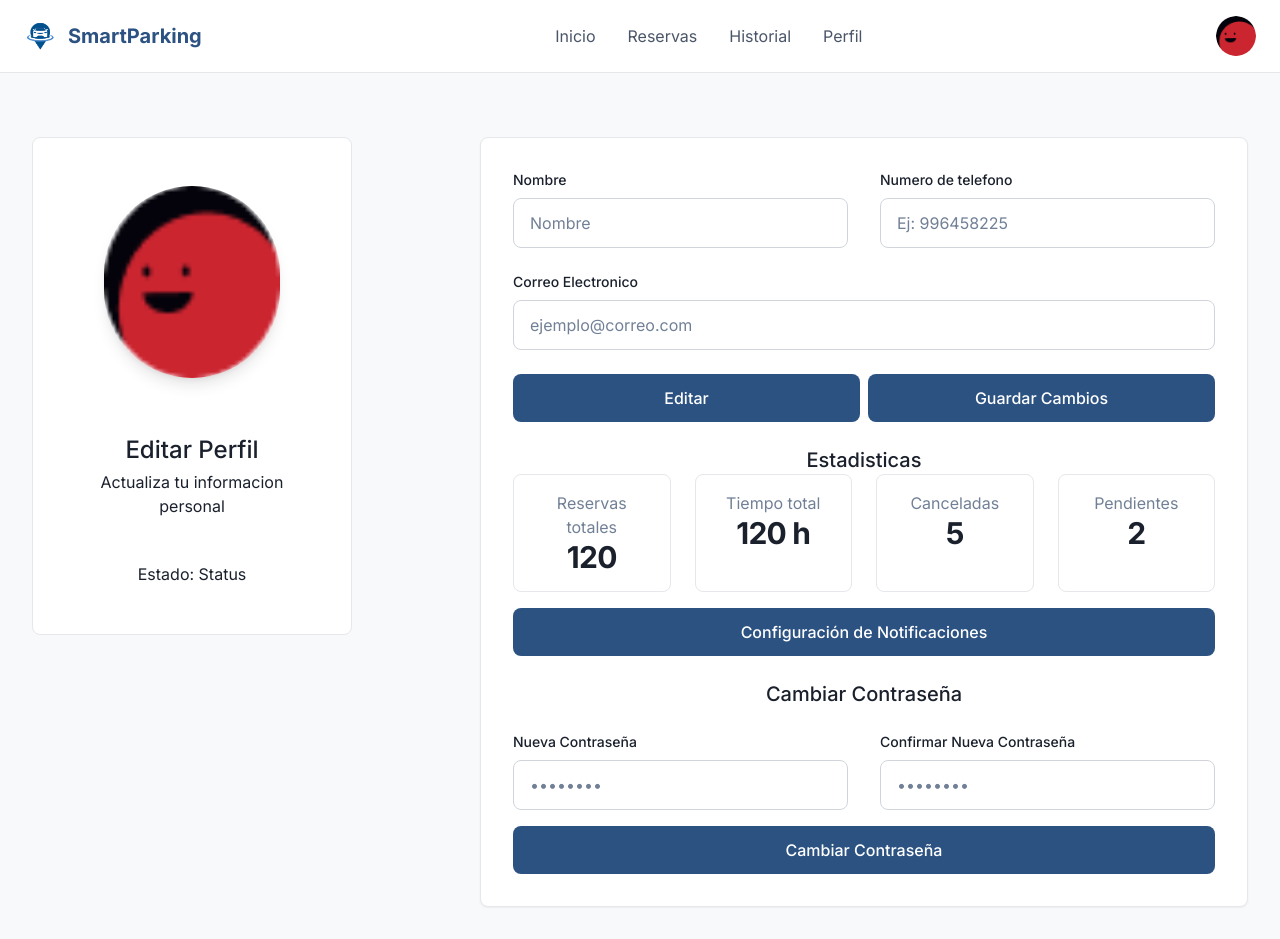
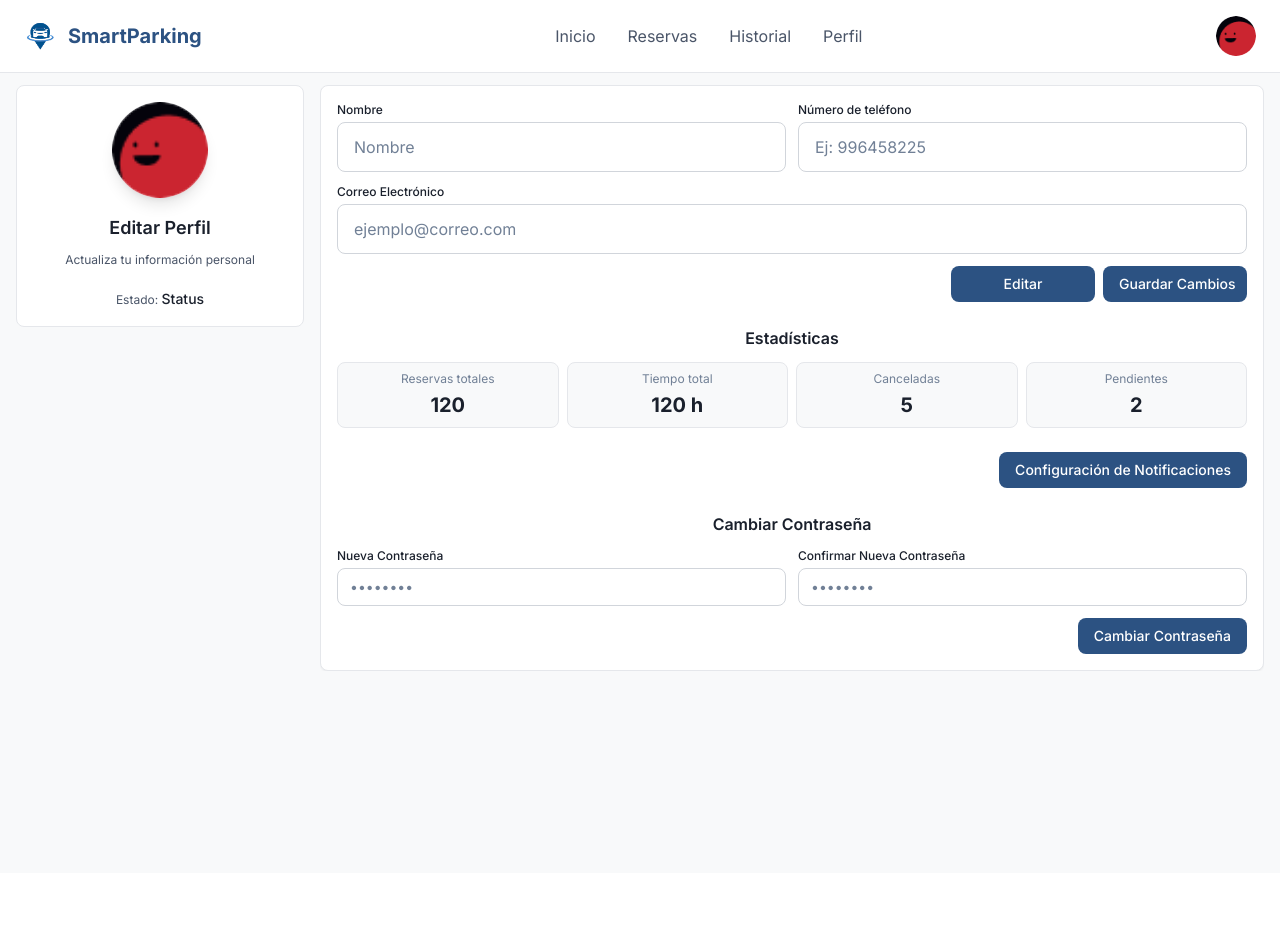
Before and after one commit to Iot-SI0572-3475-Grupo3/smartparking-frontend, an Angular app: page /profile in a window 1280 px wide. After the commit the page ends 873 px from the top, so only its background shows below. Built offline with nearby package versions, Linux system fonts and the light colour scheme.

Commit message:
feat(profile): updated user profile view

```diff
--- a/src/app/features/profile/pages/user-profile/user-profile.component.html
+++ b/src/app/features/profile/pages/user-profile/user-profile.component.html
@@ -1,86 +1,124 @@
-<div class="flex flex-row justify-center gap-32 items-start pt-16 text-text-primary pb-8">
-  <div class="w-full max-w-xs bg-white border border-gray-200 rounded-lg">
-    <div class="flex flex-col items-center px-16 py-12 gap-11">
-      <img class="w-44 h-48 mb-3 rounded-full shadow-lg" src="../../../../../assets/images/photo-profile-icon.png" alt="Profile image"/>
+<!-- html -->
+<div class="min-h-screen bg-background-secondary">
+  <div class="max-w-7xl mx-auto px-4 py-3 flex flex-col lg:flex-row gap-4 lg:items-start min-h-0">
+
+    <!-- Columna Izquierda: Foto y Estado (sin cambios) -->
+    <div class="w-full lg:w-72 bg-white border border-gray-200 rounded-lg flex-shrink-0 lg:self-start">
+      <div class="flex flex-col items-center px-6 py-4 gap-4">
+        <img class="w-24 h-24 rounded-full shadow-lg"
+             src="../../../../../assets/images/photo-profile-icon.png"
+             alt="Profile image"/>
         <div class="text-center">
-        <h5 class="mb-1 text-2xl font-medium">Editar Perfil</h5>
-        <span class="text-base">Actualiza tu informacion personal</span>
+          <h5 class="mb-1 text-lg font-semibold text-text-primary">Editar Perfil</h5>
+          <span class="text-xs text-text-secondary">Actualiza tu información personal</span>
         </div>
-      <div class="">
-        <span class="text-center">Estado: </span>
-        <span> Status </span>
+        <div class="text-center">
+          <span class="text-xs text-text-secondary">Estado: </span>
+          <span class="text-sm font-medium text-text-primary">Status</span>
         </div>
       </div>
     </div>
 
+    <!-- Columna Derecha: TODO dentro de un mismo cuadro -->
+    <div class="flex-1 min-h-0 overflow-auto">
+      <div class="bg-white border border-gray-200 rounded-lg shadow-sm p-4 space-y-6">
 
-  <div class="space-y-6 w-full max-w-3xl p-4 bg-white border border-gray-200 rounded-lg shadow-sm sm:p-6 md:p-8">
-    <form class="space-y-6" action="#">
+        <!-- Formulario de Información Personal -->
+        <div>
+          <form class="space-y-3" action="#">
 
-      <div class="flex flex-col sm:flex-row gap-8 w-full">
+            <div class="flex flex-col sm:flex-row gap-3 w-full">
               <div class="flex-1">
-          <label for="name" class="block mb-2 text-sm font-medium ">Nombre</label>
+                <label for="name" class="block mb-1 text-xs font-medium text-text-primary">Nombre</label>
                 <app-input id="name" type="text" placeholder="Nombre"></app-input>
               </div>
 
               <div class="flex-1">
-          <label for="phone" class="block mb-2 text-sm font-medium ">Numero de telefono</label>
-          <app-input type="tel" id="phone" placeholder="Ej: 996458225" ></app-input>
+                <label for="phone" class="block mb-1 text-xs font-medium text-text-primary">Número de teléfono</label>
+                <app-input type="tel" id="phone" placeholder="Ej: 996458225"></app-input>
               </div>
             </div>
+
             <div class="flex-1">
-        <label for="email" class="block mb-2 text-sm font-medium ">Correo Electronico</label>
-        <app-input id="email" type="email"  placeholder="ejemplo@correo.com" ></app-input>
+              <label for="email" class="block mb-1 text-xs font-medium text-text-primary">Correo Electrónico</label>
+              <app-input id="email" type="email" placeholder="ejemplo@correo.com"></app-input>
             </div>
 
-      <div class="flex gap-2">
-        <app-button class="w-full" type="button" [disabled]="false" >Editar</app-button>
-        <app-button class="w-full" type="submit" [disabled]="false" >Guardar Cambios</app-button>
+            <div class="flex gap-2 justify-end">
+              <button type="button" class="w-36 whitespace-nowrap bg-button-primary text-text-white font-medium py-2 px-4 rounded-lg hover:bg-button-primary/90 transition-all text-sm">
+                Editar
+              </button>
+              <button type="submit" class="w-36 whitespace-nowrap bg-button-primary text-text-white font-medium py-2 px-4 rounded-lg hover:bg-button-primary/90 transition-all text-sm">
+                Guardar Cambios
+              </button>
             </div>
           </form>
+        </div>
 
-    <div class="gap-6 text-center pb-4">
-      <h5 class="text-xl font-medium">Estadisticas</h5>
-      <div class=" flex flex-col gap-6 sm:flex-row w-full ">
+        <!-- Estadísticas -->
+        <div>
+          <h5 class="text-base font-semibold text-text-primary text-center mb-3">Estadísticas</h5>
+          <div class="grid grid-cols-2 md:grid-cols-4 gap-2">
 
-        <a class="p-4 gap-4 block w-full max-w-40 bg-white border border-gray-200 rounded-lg hover:bg-gray-100">
-          <p class="font-normal text-text-muted  ">Reservas totales</p>
-          <h5 class="text-3xl font-bold tracking-tight ">120</h5>
-        </a>
-        <a class="p-4 gap-4 block w-full max-w-40 bg-white border border-gray-200 rounded-lg hover:bg-gray-100">
-          <p class="font-normal text-text-muted  ">Tiempo total</p>
-          <h5 class="text-3xl font-bold tracking-tight  ">120 h</h5>
-        </a>
-        <a class="p-4 gap-4 block w-full max-w-40 bg-white border border-gray-200 rounded-lg hover:bg-gray-100">
-          <p class="font-normal text-text-muted  ">Canceladas</p>
-          <h5 class="text-3xl font-bold tracking-tight  ">5</h5>
-        </a>
-        <a class="p-4 gap-4 block w-full max-w-40 bg-white border border-gray-200 rounded-lg hover:bg-gray-100">
-          <p class="font-normal text-text-muted  ">Pendientes</p>
-          <h5 class="text-3xl font-bold tracking-tight  ">2</h5>
-        </a>
+            <div class="p-2 bg-background-secondary border border-gray-200 rounded-lg text-center">
+              <p class="text-xs text-text-muted mb-1">Reservas totales</p>
+              <h5 class="text-xl font-bold text-text-primary">120</h5>
+            </div>
+
+            <div class="p-2 bg-background-secondary border border-gray-200 rounded-lg text-center">
+              <p class="text-xs text-text-muted mb-1">Tiempo total</p>
+              <h5 class="text-xl font-bold text-text-primary">120 h</h5>
+            </div>
+
+            <div class="p-2 bg-background-secondary border border-gray-200 rounded-lg text-center">
+              <p class="text-xs text-text-muted mb-1">Canceladas</p>
+              <h5 class="text-xl font-bold text-text-primary">5</h5>
+            </div>
+
+            <div class="p-2 bg-background-secondary border border-gray-200 rounded-lg text-center">
+              <p class="text-xs text-text-muted mb-1">Pendientes</p>
+              <h5 class="text-xl font-bold text-text-primary">2</h5>
+            </div>
 
           </div>
         </div>
 
-    <app-button type="button" [disabled]="false" link="/profile/notifications" >Configuración de Notificaciones</app-button>
+        <!-- Botón de Notificaciones -->
+        <div class="flex">
+          <button type="button" class="max-w-xs w-auto ml-auto whitespace-nowrap bg-button-primary text-text-white font-medium py-2 px-4 rounded-lg hover:bg-button-primary/90 transition-all text-sm" onclick="window.location.href='/profile/notifications'">
+            Configuración de Notificaciones
+          </button>
+        </div>
 
-    <form class="space-y-6" action="#">
-      <h5 class="text-center text-xl font-medium  ">Cambiar Contraseña</h5>
+        <!-- Cambiar Contraseña -->
+        <div>
+          <form class="space-y-3" action="#">
+            <h5 class="text-center text-base font-semibold text-text-primary">Cambiar Contraseña</h5>
 
-      <div class="flex flex-col sm:flex-row gap-8 w-full pb-4">
+            <div class="flex flex-col sm:flex-row gap-3 w-full">
               <div class="flex-1">
-          <label for="new-password" class="block mb-2 text-sm font-medium ">Nueva Contraseña</label>
-          <input type="password" name="new-password" id="new-password" placeholder="••••••••" class="w-full px-4 py-3 pr-12 border border-gray-300 rounded-lg focus:ring-2 focus:ring-button-primary focus:border-transparent transition-all duration-200 text-text-primary placeholder-text-muted" required/>
+                <label for="new-password" class="block mb-1 text-xs font-medium text-text-primary">Nueva Contraseña</label>
+                <input type="password" name="new-password" id="new-password" placeholder="••••••••"
+                       class="w-full px-3 py-2 border border-gray-300 rounded-lg focus:ring-2 focus:ring-button-primary focus:border-transparent transition-all duration-200 text-sm text-text-primary placeholder-text-muted" required/>
               </div>
+
               <div class="flex-1">
-          <label for="new-password" class="block mb-2 text-sm font-medium ">Confirmar Nueva Contraseña</label>
-          <input type="password" name="new-password-conf" id="new-password-conf" placeholder="••••••••" class="w-full px-4 py-3 pr-12 border border-gray-300 rounded-lg focus:ring-2 focus:ring-button-primary focus:border-transparent transition-all duration-200 text-text-primary placeholder-text-muted" required/>
+                <label for="new-password-conf" class="block mb-1 text-xs font-medium text-text-primary">Confirmar Nueva Contraseña</label>
+                <input type="password" name="new-password-conf" id="new-password-conf" placeholder="••••••••"
+                       class="w-full px-3 py-2 border border-gray-300 rounded-lg focus:ring-2 focus:ring-button-primary focus:border-transparent transition-all duration-200 text-sm text-text-primary placeholder-text-muted" required/>
               </div>
             </div>
 
-      <app-button type="submit" [disabled]="false">Cambiar Contraseña</app-button>
-
+            <div class="flex justify-end">
+              <button type="submit" class="max-w-xs w-auto whitespace-nowrap bg-button-primary text-text-white font-medium py-2 px-4 rounded-lg hover:bg-button-primary/90 transition-all text-sm">
+                Cambiar Contraseña
+              </button>
+            </div>
           </form>
         </div>
+
       </div>
+    </div>
+
+  </div>
+</div>
```
Lines whose indentation alone changed are shown as unchanged.
